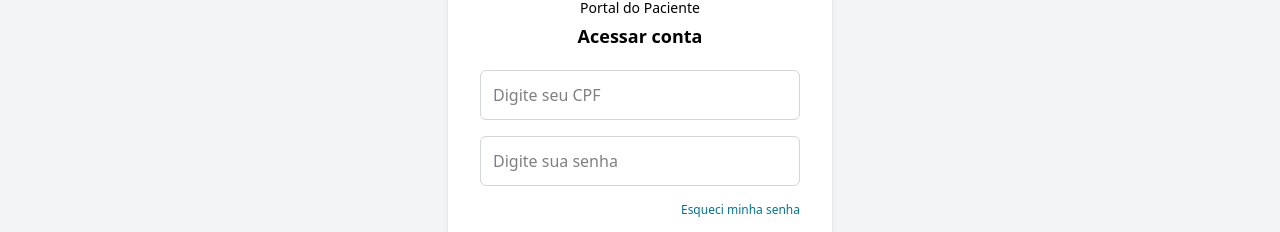
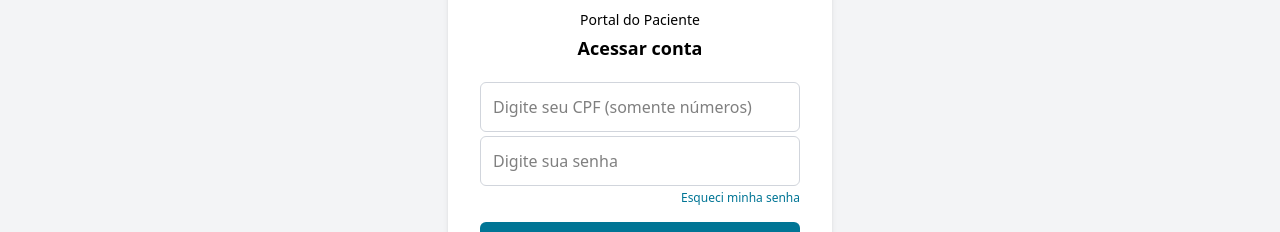
Before and after one commit to lucas-dsl/entregaFinalFrontEnd, a React (Vite) app: page /solution in a window 1280 px wide. Shown: the part 352-584 px from the top of the page. Built offline with nearby package versions, Linux system fonts and the light colour scheme; no server answers.

Commit message:
validação no formulário

```diff
--- a/src/pages/Solution.tsx
+++ b/src/pages/Solution.tsx
@@ -1,4 +1,4 @@
-import { useState } from "react";
+import { useMemo, useState } from "react";
 import LogoHC from "../assets/logos/logo-hc.png";
 import ChatHC from "../components/Chathc";
 import RatingWidget from "../components/RatingWidget";
@@ -6,11 +6,44 @@ import RatingWidget from "../components/RatingWidget";
 const Solution = () => {
   const [cpf, setCpf] = useState("");
   const [senha, setSenha] = useState("");
+  const [touched, setTouched] = useState<{ cpf: boolean; senha: boolean }>({
+    cpf: false,
+    senha: false,
+  });
   const [chatOpen, setChatOpen] = useState(false);
+
+  const cpfError = useMemo(() => {
+    if (!touched.cpf) return "";
+    const onlyDigits = cpf.replace(/\D/g, "");
+    if (!onlyDigits) return "CPF é obrigatório.";
+    if (onlyDigits.length !== 11) return "CPF deve ter 11 dígitos numéricos.";
+    return "";
+  }, [cpf, touched.cpf]);
+
+  const senhaError = useMemo(() => {
+    if (!touched.senha) return "";
+    if (!senha) return "Senha é obrigatória.";
+    if (senha.length < 6) return "Mínimo de 6 caracteres.";
+    return "";
+  }, [senha, touched.senha]);
+
+  const formInvalid = !!cpfError || !!senhaError;
+
+  function handleSubmit(e: React.FormEvent) {
+    e.preventDefault();
+    setTouched({ cpf: true, senha: true });
+    if (formInvalid) return;
+
+    alert("Envio Válido");
+  }
 
   return (
     <main className="flex flex-col items-center justify-center min-h-screen bg-gray-100 p-5 relative">
-      <form className="bg-white p-8 rounded-lg shadow-md max-w-sm w-full text-center">
+      <form
+        onSubmit={handleSubmit}
+        noValidate
+        className="bg-white p-8 rounded-lg shadow-md max-w-sm w-full text-center"
+      >
         <img src={LogoHC} alt="Logo HC" className="h-16 mx-auto mb-3" />
 
         <h2 className="text-sm font-normal mb-1">Portal do Paciente</h2>
@@ -20,11 +53,19 @@ const Solution = () => {
         <input
           id="cpf"
           type="text"
-          placeholder="Digite seu CPF"
+          inputMode="numeric"
+          placeholder="Digite seu CPF (somente números)"
           value={cpf}
           onChange={(e) => setCpf(e.target.value)}
-          className="w-full p-3 mb-4 border border-gray-300 rounded-md"
+          onBlur={() => setTouched((t) => ({ ...t, cpf: true }))}
+          className={`w-full p-3 mb-1 border rounded-md ${cpfError ? "border-rose-500" : "border-gray-300"
+            }`}
+          aria-invalid={!!cpfError}
+          aria-describedby="cpf-erro"
         />
+        {cpfError && (
+          <p id="cpf-erro" className="text-left text-sm text-rose-600 mb-3">{cpfError}</p>
+        )}
 
         <label htmlFor="senha" className="sr-only">Senha</label>
         <input
@@ -33,30 +74,56 @@ const Solution = () => {
           placeholder="Digite sua senha"
           value={senha}
           onChange={(e) => setSenha(e.target.value)}
-          className="w-full p-3 mb-4 border border-gray-300 rounded-md"
+          onBlur={() => setTouched((t) => ({ ...t, senha: true }))}
+          className={`w-full p-3 mb-1 border rounded-md ${senhaError ? "border-rose-500" : "border-gray-300"
+            }`}
+          aria-invalid={!!senhaError}
+          aria-describedby="senha-erro"
         />
+        {senhaError && (
+          <p id="senha-erro" className="text-left text-sm text-rose-600 mb-3">{senhaError}</p>
+        )}
 
         <a href="#" className="block text-xs text-right text-cyan-700 mb-4 hover:underline">
           Esqueci minha senha
         </a>
 
-        <button type="submit" className="w-full p-3 mb-3 bg-cyan-700 text-white font-bold rounded-md hover:bg-cyan-800">
+        <button
+          type="submit"
+          disabled={formInvalid}
+          className="w-full p-3 mb-3 bg-cyan-700 text-white font-bold rounded-md hover:bg-cyan-800 disabled:opacity-50 disabled:cursor-not-allowed"
+        >
           ACESSAR
         </button>
-        <button type="button" className="w-full p-3 mb-3 border border-cyan-700 text-cyan-700 font-bold rounded-md hover:bg-cyan-50">
+
+        <button
+          type="button"
+          className="w-full p-3 mb-3 border border-cyan-700 text-cyan-700 font-bold rounded-md hover:bg-cyan-50"
+        >
           CADASTRAR SENHA
         </button>
 
         <div className="my-3 text-xs text-gray-500">OU</div>
 
-        <button type="button" className="w-full p-3 border border-cyan-700 text-cyan-700 font-bold rounded-md hover:bg-cyan-50">
+        <button
+          type="button"
+          className="w-full p-3 border border-cyan-700 text-cyan-700 font-bold rounded-md hover:bg-cyan-50"
+        >
           ACESSAR RESULTADO COM ETIQUETA
         </button>
       </form>
 
       <div className="flex gap-3 flex-wrap justify-center mt-6">
-        <img src="https://upload.wikimedia.org/wikipedia/commons/7/78/Google_Play_Store_badge_EN.svg" alt="Google Play" className="h-10" />
-        <img src="https://developer.apple.com/assets/elements/badges/download-on-the-app-store.svg" alt="App Store" className="h-10" />
+        <img
+          src="https://upload.wikimedia.org/wikipedia/commons/7/78/Google_Play_Store_badge_EN.svg"
+          alt="Google Play"
+          className="h-10"
+        />
+        <img
+          src="https://developer.apple.com/assets/elements/badges/download-on-the-app-store.svg"
+          alt="App Store"
+          className="h-10"
+        />
       </div>
 
       <div className="fixed left-6 bottom-7 z-40">
```
